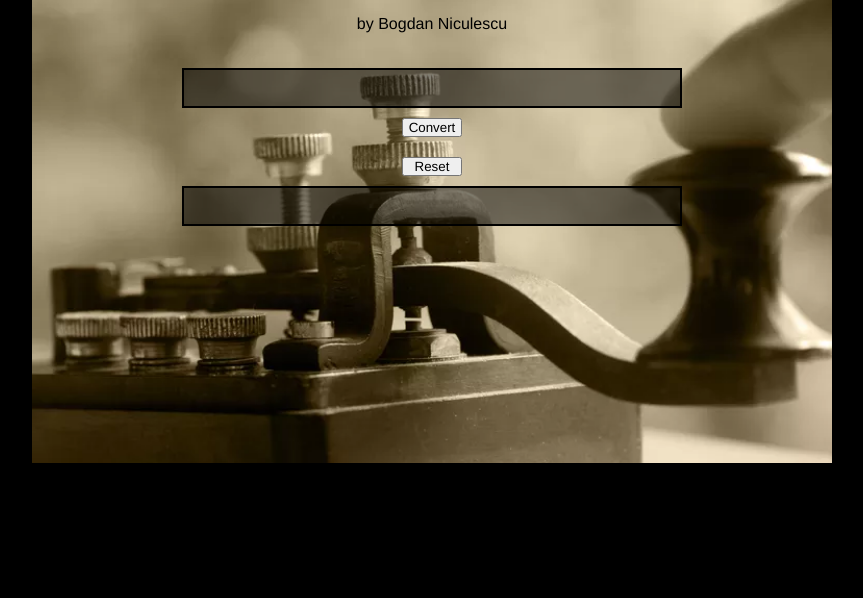
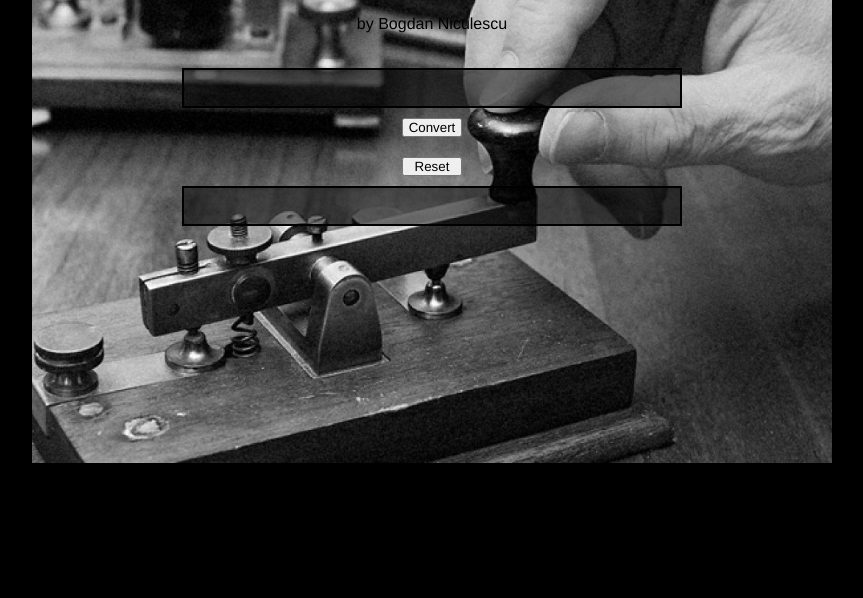
Before and after one commit to BogdanDevBst/JS-challenge, a website: page index.html in a window 1280 px wide. Shown: the part 202-800 px from the top of the page, without its empty margins (208-1071 px from the left). Drawn offline with Linux system fonts and the light colour scheme.

Commit message:
morse code midday

```diff
--- a/main.scss
+++ b/main.scss
@@ -31,7 +31,7 @@ main {
 }
 
 #morse-code {
-    background-image: url(./pics/telegraph-157683170-5a6b4e028e1b6e003715cdb6.png);
+    background-image: url(./pics/morse-code.png);
     width: 800px;
     height: 530px;
     text-align: center;
```
Also changed, not shown: main.css, pics/morse code.png (added), 1 other file.
